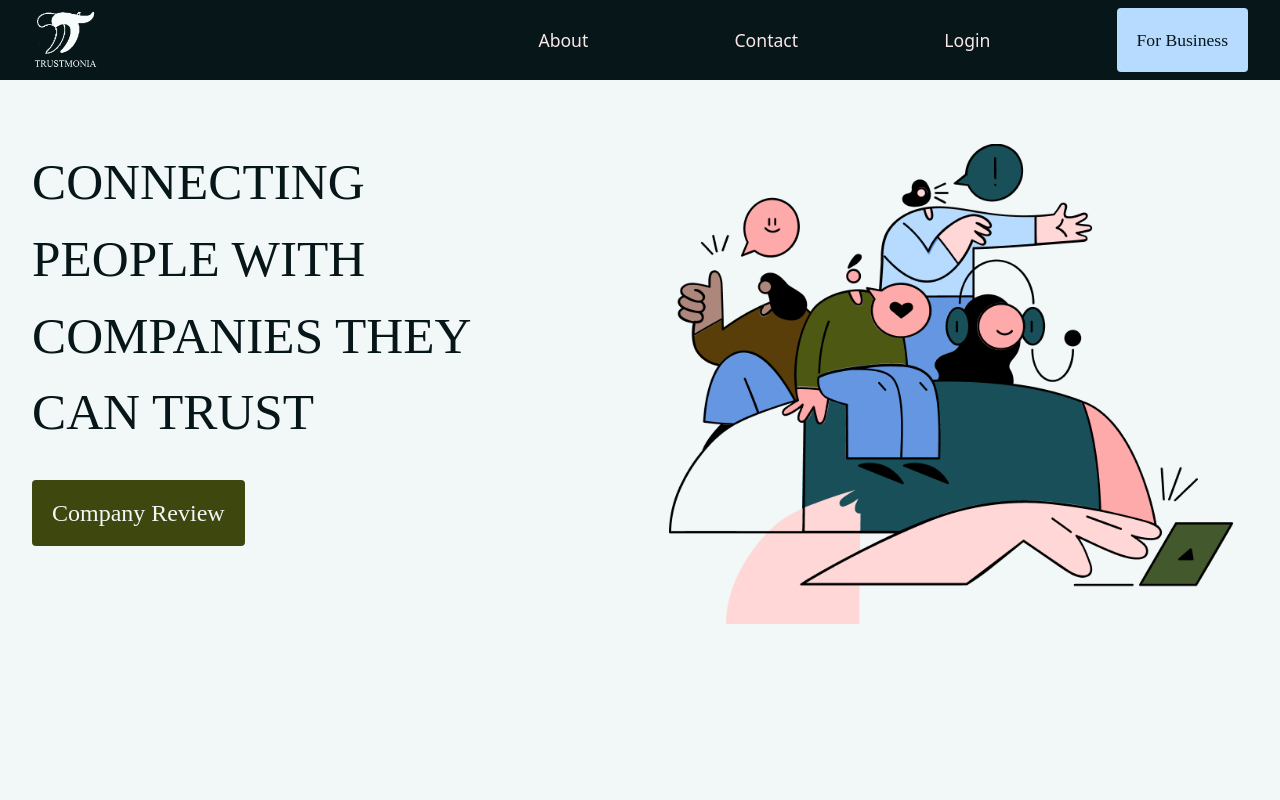
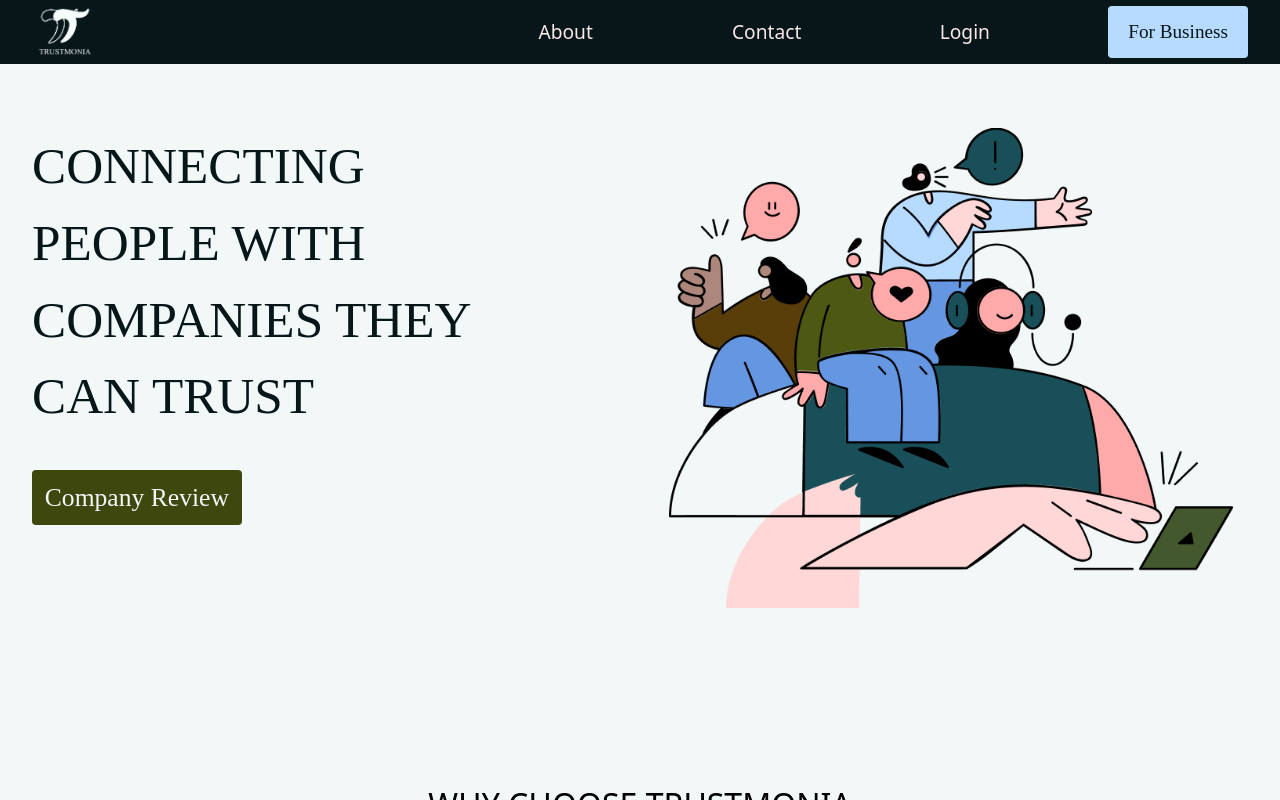
Before and after one commit to precious123-gifted/trustmonia, a Next.js app: page / in a window 1280 px wide. Built offline with nearby package versions, Linux system fonts and the light colour scheme.

Commit message:
Mar 22 14:30

```diff
--- a/src/pages/Components/Header.tsx
+++ b/src/pages/Components/Header.tsx
@@ -8,15 +8,15 @@ export default function Header() {
 
         <div className="content  w-[95%] pt-[5%] h-full portrait:flex-col landscape:flex landscape:items-start landscape:justify-between">
 <div className="section1 portrait:mb-[10%] font-meduim font-loma landscape:w-[40%] landscape:flex-col landscape:justify-between">
-<div className="headerTXT   portrait:text-[10vw]  font-[510] text-darkgreen  landscape:text-[4vw] landscape:h-[70%]  landscape:mb-[9%]"><span>CONNECTING PEOPLE
+<div className="headerTXT   portrait:text-[10vw] portrait:sm:text-[6vw] font-[510] text-darkgreen  landscape:text-[4vw] landscape:h-[70%]  landscape:mb-[9%]"><span>CONNECTING PEOPLE
 WITH COMPANIES
 THEY CAN TRUST</span> </div>
 
 
 
 
-<div className="BTN text-[150%] portrait:hidden">
-    <span className=' transition-all ease-in duration-[0.5s] bg-armygreen hover:bg-blue hover:text-armygreen p-[20px] text-grey rounded cursor-pointer'>Company Review</span>
+<div className="BTN text-[2vw] portrait:hidden">
+    <span className=' transition-all ease-in duration-[0.5s] bg-armygreen hover:bg-blue hover:text-armygreen p-[1vw] text-grey rounded cursor-pointer'>Company Review</span>
 </div>
 </div>
 
@@ -24,8 +24,8 @@ THEY CAN TRUST</span> </div>
 <Image  alt='' src={headerIMG}   className='w-[50vw]    object-contain aspect-[4/3] landscape:object-right portrait:mb-[17%]  portrait:w-[100vw] ' />
 
 
-<div className="BTN landscape:text-[4vw]  portrait:text-[7vw] landscape:hidden flex item-center justify-center">
-    <span className=' transition-all ease-in duration-[0.5s] bg-armygreen hover:bg-blue hover:text-armygreen p-[1vw] portrait:p-[3.5vw] text-grey rounded cursor-pointer'>Company Review</span>
+<div className="BTN   portrait:text-[7vw]  portrait:sm:text-[4vw] landscape:hidden flex item-center justify-center">
+    <span className=' transition-all ease-in duration-[0.5s] bg-armygreen hover:bg-blue hover:text-armygreen  portrait:p-[3.5vw] portrait:sm:p-[1.5vw] text-grey rounded cursor-pointer'>Company Review</span>
 </div>
 </div>
 
--- a/src/pages/Components/NavigationBar.tsx
+++ b/src/pages/Components/NavigationBar.tsx
@@ -21,14 +21,14 @@ export default function NavigationBar() {
 //   })
 
   return (
-    <div className='h-[10%]  bg-darkgreen text-light flex items-center justify-center'>
-        <div className="content w-[95%] h-full text-[110%]  flex items-center justify-between">
-         <div className="logo landscape:w-[5.5%]  portrait:w-[30%]  portrait:sm:w-[11%] flex items-center justify-center cursor-pointer  object-contain  aspect-[4/3]  "><Image alt='' src={logo}/></div>
+    <div className='h-[5vw] portrait:h-[15vw]  portrait:sm:h-[10vw] bg-darkgreen text-light flex items-center justify-center'>
+        <div className="content w-[95%] h-full text-[1.5vw]  flex items-center justify-between">
+         <div className="logo  flex items-center justify-center cursor-pointer  landscape:w-[5.5%]  portrait:w-[20%]  portrait:sm:w-[11%]"><Image alt='' src={logo}  className=' object-contain  aspect-[4/3]  landscape:w-[100vw]  portrait:w-[50vw]  portrait:sm:w-[100vw] ' /></div>
 
 
-       <div className="menu  landscape:hidden  cursor-pointer flex items-center justify-end  "><Image  className='w-[12%] object-contain aspect-[4/3]' src={burgerMenu}  alt='' /></div>
+       <div className="menu  landscape:hidden  cursor-pointer flex items-center justify-end  "><Image  className='w-[10vw] portrait:sm:w-[6vw] object-contain aspect-[4/3]' src={burgerMenu}  alt='' /></div>
 
-         <div className="list-items portrait:hidden h-full w-[60%] flex items-center justify-between"><div className="list  px-[20px]  cursor-pointer h-full  transition-all ease-in duration-[0.5s] hover:bg-green hover:text-darkgreen  hover:text-[130%] flex items-center justify-between">About</div><div className="list px-[20px]  cursor-pointer h-full  transition-all ease-in duration-[0.5s] hover:bg-green hover:text-darkgreen  hover:text-[130%] flex items-center justify-between">Contact</div><div className="list px-[20px]  cursor-pointer h-full  transition-all ease-in duration-[0.5s] hover:bg-green hover:text-darkgreen  hover:text-[130%] flex items-center justify-between">Login</div> <div className="business_page-btn font-jamrul px-[20px] bg-blue text-darkgreen  cursor-pointer h-4/5 rounded  transition-all ease-in duration-[0.5s] hover:bg-green hover:text-darkgreen  flex items-center justify-between ">For Business</div></div>
+         <div className="list-items portrait:hidden h-full w-[60%] flex items-center justify-between"><div className="list  px-[20px]  cursor-pointer h-full  transition-all ease-in duration-[0.5s] hover:bg-green hover:text-darkgreen  hover:text-[1.7vw] flex items-center justify-between">About</div><div className="list px-[20px]  cursor-pointer h-full  transition-all ease-in duration-[0.5s] hover:bg-green hover:text-darkgreen  hover:text-[1.7vw] flex items-center justify-between">Contact</div><div className="list px-[1.5vw]  cursor-pointer h-full  transition-all ease-in duration-[0.5s] hover:bg-green hover:text-darkgreen  hover:text-[1.7vw] flex items-center justify-between">Login</div> <div className="business_page-btn font-jamrul px-[20px] bg-blue text-darkgreen  cursor-pointer h-4/5 rounded  transition-all ease-in duration-[0.5s] hover:bg-green hover:text-darkgreen  flex items-center justify-between ">For Business</div></div>
 
 
 
```
